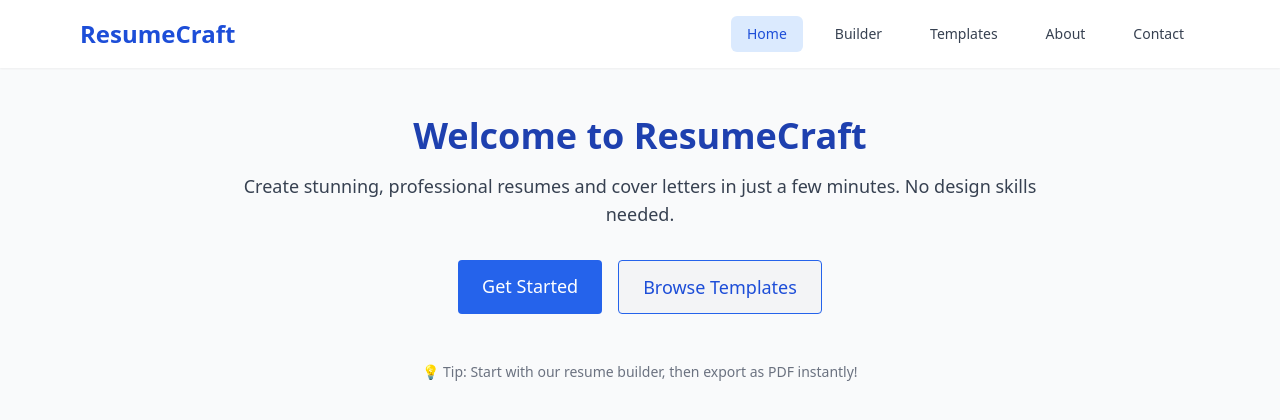
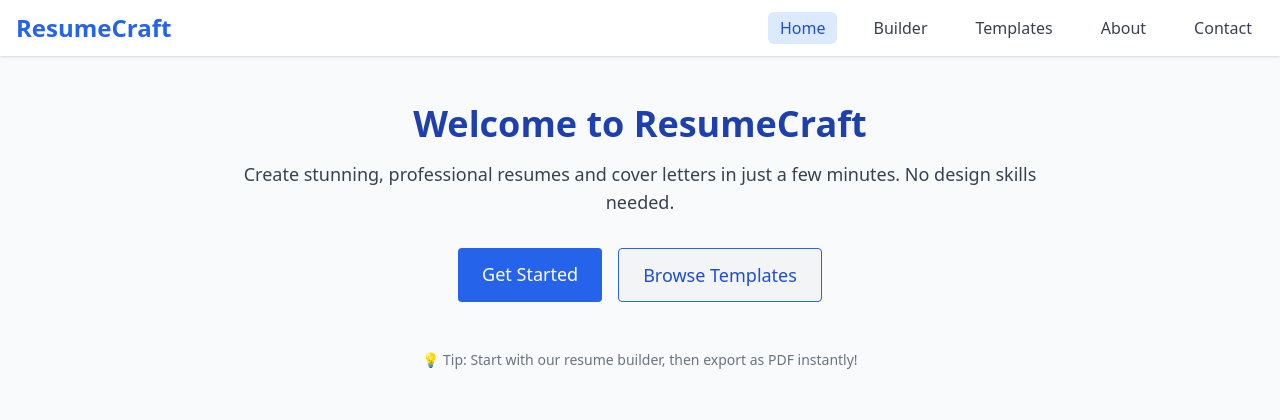
Before and after one commit to GlitchRider1/resumegenerator, a React (Vite) app: page / in a window 1280 px wide. Shown: the top 420 px of the page. Built offline with nearby package versions, Linux system fonts and the light colour scheme.

Commit message:
Update Navbar.tsx

```diff
--- a/src/components/Navbar.tsx
+++ b/src/components/Navbar.tsx
@@ -1,34 +1,73 @@
-import React from 'react';
+// File: src/components/Navbar.tsx
+import React, { useState } from 'react';
 import { Link, useLocation } from 'react-router-dom';
+import { Menu, X } from 'lucide-react';
 
 const Navbar: React.FC = () => {
+  const [menuOpen, setMenuOpen] = useState(false);
   const location = useLocation();
-  const isActive = (path: string) => location.pathname === path;
 
-  const linkStyle = (path: string) =>
-    `px-4 py-2 rounded-md text-sm font-medium text-center ${
-      isActive(path)
-        ? 'bg-blue-100 text-blue-700'
-        : 'text-gray-700 hover:bg-gray-100'
-    }`;
+  const toggleMenu = () => {
+    setMenuOpen(!menuOpen);
+  };
+
+  const navLinks = [
+    { name: 'Home', to: '/' },
+    { name: 'Builder', to: '/builder' },
+    { name: 'Templates', to: '/templates' },
+    { name: 'About', to: '/about' },
+    { name: 'Contact', to: '/contact' },
+  ];
 
   return (
-    <nav className="bg-white shadow-sm">
-      <div className="max-w-6xl mx-auto px-4 py-4 grid gap-3 sm:flex sm:items-center sm:justify-between">
-        {/* Logo */}
-        <div className="text-2xl font-bold text-blue-700 text-center sm:text-left">
-          <Link to="/">ResumeCraft</Link>
+    <nav className="bg-white shadow sticky top-0 z-50">
+      <div className="max-w-7xl mx-auto px-4 py-3 flex items-center justify-between">
+        <Link to="/" className="text-2xl font-bold text-blue-600">ResumeCraft</Link>
+
+        {/* Mobile menu button */}
+        <div className="md:hidden">
+          <button onClick={toggleMenu} className="text-gray-700">
+            {menuOpen ? <X size={28} /> : <Menu size={28} />}
+          </button>
         </div>
 
-        {/* Navigation Links */}
-        <div className="grid grid-cols-2 gap-2 sm:flex sm:flex-wrap sm:gap-4 justify-center sm:justify-end">
-          <Link to="/" className={linkStyle('/')}>Home</Link>
-          <Link to="/builder" className={linkStyle('/builder')}>Builder</Link>
-          <Link to="/templates" className={linkStyle('/templates')}>Templates</Link>
-          <Link to="/about" className={linkStyle('/about')}>About</Link>
-          <Link to="/contact" className={linkStyle('/contact')}>Contact</Link>
+        {/* Desktop nav */}
+        <div className="hidden md:flex gap-6">
+          {navLinks.map(link => (
+            <Link
+              key={link.to}
+              to={link.to}
+              className={`px-3 py-1 rounded-md ${
+                location.pathname === link.to
+                  ? 'bg-blue-100 text-blue-700 font-medium'
+                  : 'text-gray-700 hover:text-blue-600'
+              }`}
+            >
+              {link.name}
+            </Link>
+          ))}
         </div>
       </div>
+
+      {/* Mobile drawer */}
+      {menuOpen && (
+        <div className="md:hidden bg-white px-4 pb-4">
+          {navLinks.map(link => (
+            <Link
+              key={link.to}
+              to={link.to}
+              onClick={() => setMenuOpen(false)}
+              className={`block py-2 px-2 rounded-md ${
+                location.pathname === link.to
+                  ? 'bg-blue-100 text-blue-700 font-medium'
+                  : 'text-gray-700 hover:text-blue-600'
+              }`}
+            >
+              {link.name}
+            </Link>
+          ))}
+        </div>
+      )}
     </nav>
   );
 };
```
